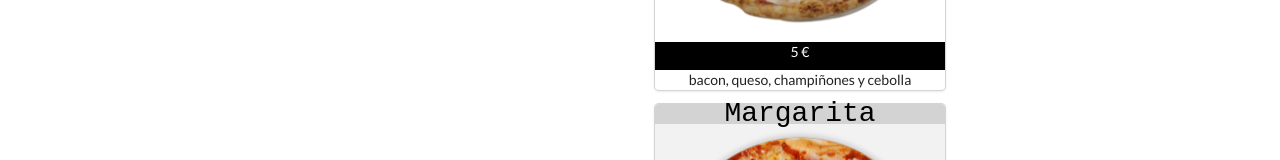
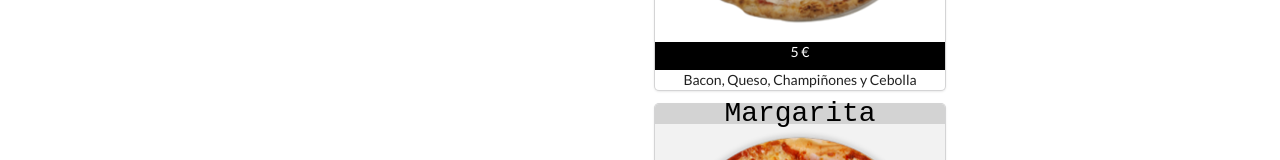
Before and after one commit to afoone/react-pizzeria-padawan, a React (Create React App) app: page / in a window 1280 px wide. Shown: the part 569-729 px from the top of the page. Built offline with nearby package versions, Linux system fonts and the light colour scheme; data requests are answered from the project's data file.

Commit message:
con toTitleCase

```diff
--- a/src/components/Pizza.js
+++ b/src/components/Pizza.js
@@ -1,5 +1,6 @@
 import React from 'react'
 import './Pizza.css'
+import {toTitleCase} from '../utils/utils'
 
 // prop pizza
 
@@ -9,7 +10,7 @@ const Pizza = (props) => {
     // console.log(props.valor)
 
 const verIng = props.valor.ingredientes ? props.valor.ingredientes.map ((e, index) => {
-    let texto = e.name;
+    let texto = toTitleCase(e.name);
     if (props.valor.ingredientes.length - 1 > index) {
         if (props.valor.ingredientes.length - 2 === index) {
             texto = texto + " y "
```
